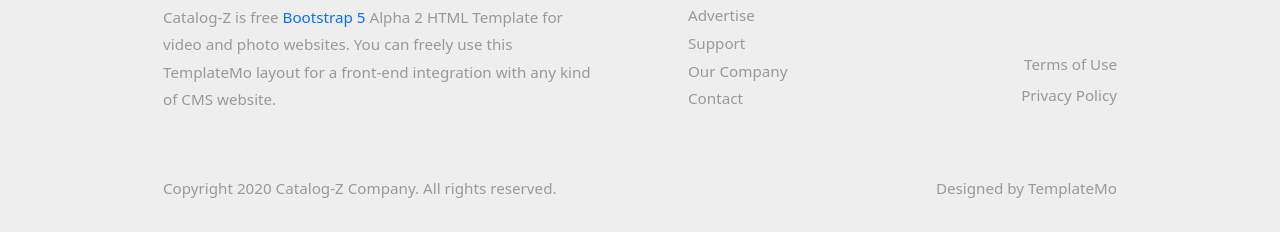
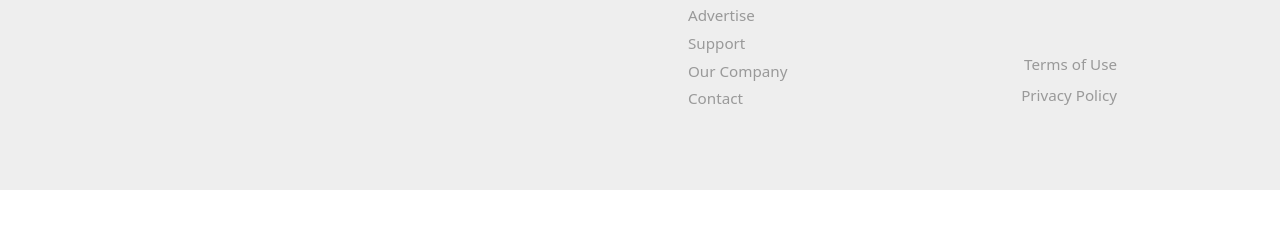
Before and after one commit to fenin2023/flash2, a plain HTML site: page index.html in a window 1280 px wide. Shown: the part 1823-2055 px from the top of the page. After the commit the page ends 2013 px from the top, so only its background shows below. Drawn offline with Linux system fonts and the light colour scheme.

Commit message:
Update index.html

```diff
--- a/index.html
+++ b/index.html
@@ -302,7 +302,6 @@ https://templatemo.com/tm-556-catalog-z
             <div class="row">
                 <div class="col-lg-6 col-md-12 col-12 px-5 mb-5">
                     <h3 class="tm-text-primary mb-4 tm-footer-title">About Catalog-Z</h3>
-                    <p>Catalog-Z is free <a rel="sponsored" href="https://v5.getbootstrap.com/">Bootstrap 5</a> Alpha 2 HTML Template for video and photo websites. You can freely use this TemplateMo layout for a front-end integration with any kind of CMS website.</p>
                 </div>
                 <div class="col-lg-3 col-md-6 col-sm-6 col-12 px-5 mb-5">
                     <h3 class="tm-text-primary mb-4 tm-footer-title">Our Links</h3>
@@ -325,12 +324,7 @@ https://templatemo.com/tm-556-catalog-z
                 </div>
             </div>
             <div class="row">
-                <div class="col-lg-8 col-md-7 col-12 px-5 mb-3">
-                    Copyright 2020 Catalog-Z Company. All rights reserved.
-                </div>
-                <div class="col-lg-4 col-md-5 col-12 px-5 text-right">
-                    Designed by <a href="https://templatemo.com" class="tm-text-gray" rel="sponsored" target="_parent">TemplateMo</a>
-                </div>
+
             </div>
         </div>
     </footer>
```
